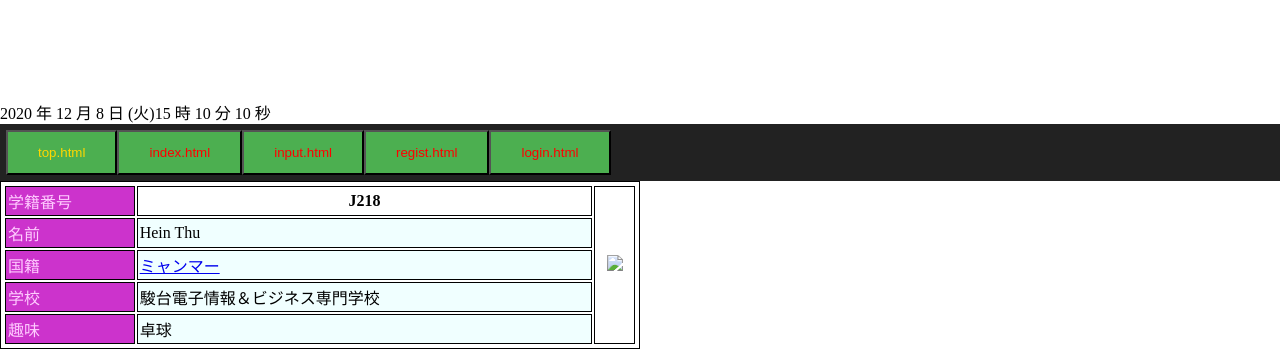
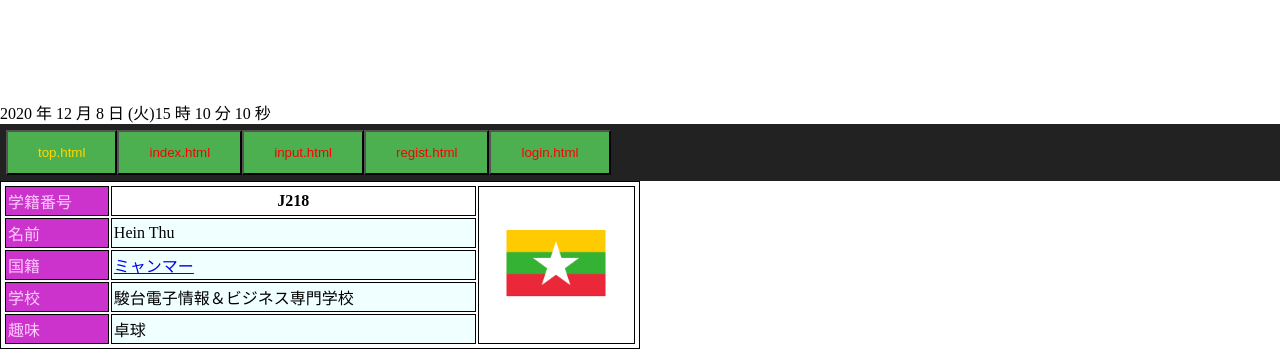
Before and after one commit to heinthu12/Keijiban, a plain HTML site: page top.html in a window 1280 px wide. Shown: the top 363 px of the page. Drawn offline with Linux system fonts and the light colour scheme.

Commit message:
Update top.html

```diff
--- a/top.html
+++ b/top.html
@@ -36,7 +36,7 @@
 	<tr>
     <td >学籍番号</td>
     <th>J218</th>
-      <th rowspan = "5"><img id ="myI" src="image\myanmar.gif" height = '100' weight = '100' ></th>
+      <th rowspan = "5"><img id ="myI" src="myanmar.gif" height = '100' weight = '100' ></th>
 
 
   </tr>
```
